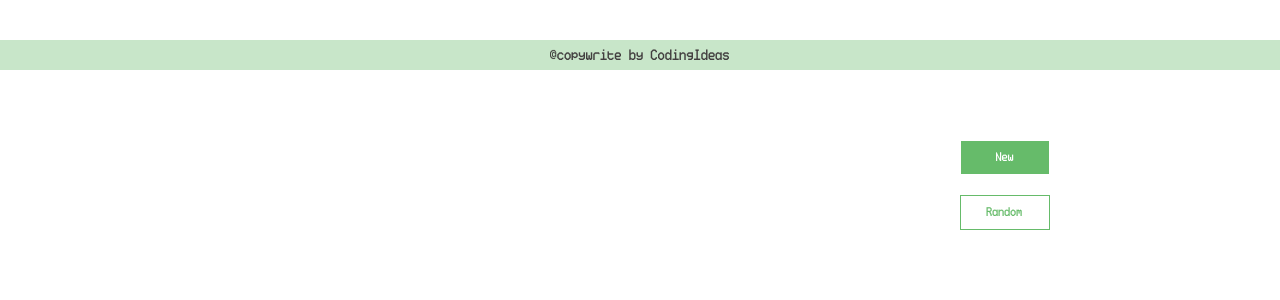
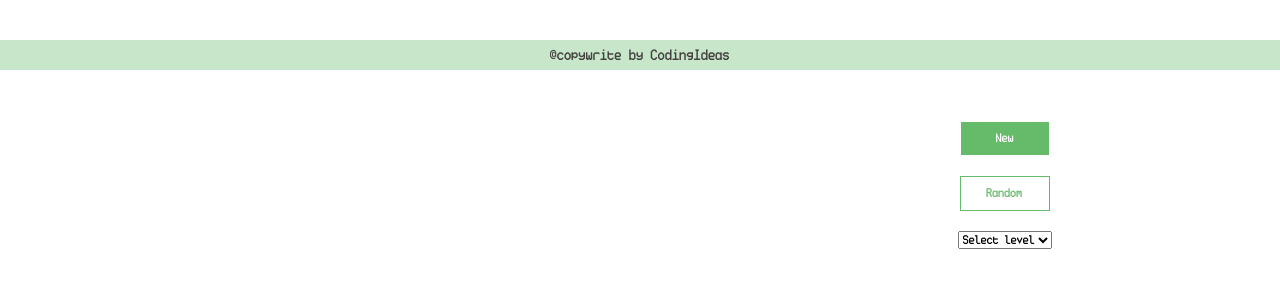
Before and after one commit to JannesT3011/CodingIdeas, a Flask app: page / in a window 1280 px wide. Shown: the part 40-340 px from the top of the page. Run offline with Flask 2, Linux system fonts and the light colour scheme; data that the repository does not hold is empty.

Commit message:
Add category search

```diff
--- a/app.py
+++ b/app.py
@@ -54,6 +54,18 @@ def index() -> render_template:
     """
 
     return render_template("index.html", projects=get_projects())
+
+@app.route("/<level>", methods=["GET"])
+def index_sortlvl(level) -> render_template:
+    """
+    VIEW PROJECT BY LEVEL
+    """
+    sort_projects = []
+    for project in get_projects():
+        if project["level"] == level:
+            sort_projects.append(project)
+
+    return render_template("index.html", projects=sort_projects)
 
 def get_projects() -> list:
     """
@@ -157,7 +169,7 @@ def project_random() -> jsonify:
     """
     GET A RANDOM PROJECT
     """
-    projects = get_projects()
+    projects = get_projects() # if category not none: for i in project: if project.level = level => push => random.choice(level_projects) ELSE random.choice(projects)
     random_project = random.choice(projects)
 
     return jsonify(random_project), 200
--- a/static/style.css
+++ b/static/style.css
@@ -125,6 +125,7 @@ section.hero {
     font-style: bold;
     text-transform: uppercase;
     font-size: 25px;
+    margin-top: 5px;
 }
 
 .contents p {
--- a/templates/index.html
+++ b/templates/index.html
@@ -32,6 +32,13 @@
         <div class="newRandomBtn">
             <button class="addNew">New</button>
             <button class="randomBtn" onClick="randomProject()">Random</button>
+            <select name="" id="lvlsort">
+                <option value=""selected disabled hidden>Select level</option>
+                <option value="beginner">Beginner</option>
+                <option value="experienced">Experienced</option>
+                <option value="pro">Pro</option>
+                <option value="all">View all</option>
+            </select>
         </div>
         <div class="popupcontainer">
             <div class="popup">
@@ -95,6 +102,15 @@
     </footer>
     <script src="{{url_for('static', filename='app.js')}}"></script>
     <script>
+        var lvlsort = document.getElementById("lvlsort")
+        lvlsort.onchange = function() {
+            if (lvlsort.value == "all") {
+                window.location.replace("/")
+            } else {
+                window.location.replace(`/${lvlsort.value}`)
+            }
+        }
+
         async function randomProject() {
             let response = await fetch("/project/random")
             let data = await response.json()
```
Also changed, not shown: README.md.
